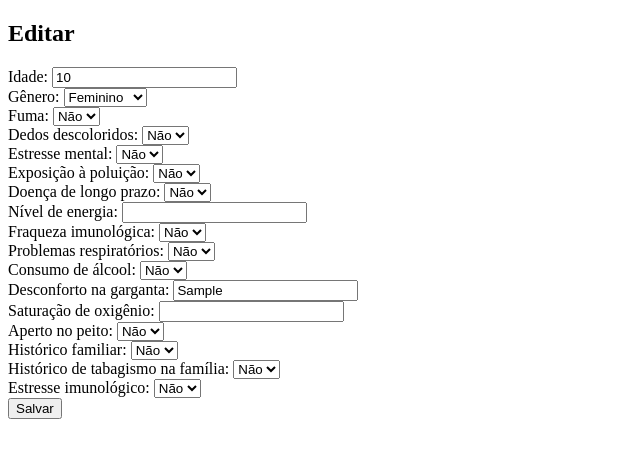
After one commit to matheusmattesco/django-classification, a Django app: template djangoclassification/app_cancer/templates/edit.html in a window 1280 px wide. The commit adds this page. Shown: the top 458 px of the page, without its empty margins (0-640 px from the left). Run offline with Django 5.2, Linux system fonts and the light colour scheme; the template is opened without the code that fills it: most values are stand-ins (such as "Sample title", 1, 10 or a date in 2020); parts of the project's set-up code (start-up, migrations or seed data) failed here and were passed over.

Commit message:
Alteração visual e edit quase pronto

```diff
--- a/djangoclassification/app_cancer/models.py
+++ b/djangoclassification/app_cancer/models.py
@@ -18,6 +18,7 @@ class LungCancer(models.Model):
     family_history = models.IntegerField(choices=[(0, 'Não'), (1, 'Sim')], null=True, blank=True)
     smoking_family_history = models.IntegerField(choices=[(0, 'Não'), (1, 'Sim')], null=True, blank=True)
     stress_immune = models.IntegerField(choices=[(0, 'Não'), (1, 'Sim')], null=True, blank=True)
+    resultado = models.CharField(max_length=20, null=True, blank=True)
 
     def __str__(self):
         return f'Paciente {self.id} - Idade: {self.age} - Gênero: {self.gender}'
--- /dev/null
+++ b/djangoclassification/app_cancer/templates/edit.html
@@ -0,0 +1,107 @@
+<!DOCTYPE html>
+<html lang="en">
+<head>
+    <meta charset="UTF-8">
+    <meta name="viewport" content="width=device-width, initial-scale=1.0">
+    <title>Document</title>
+</head>
+<body>
+    <h2>Editar</h2>
+
+    {% csrf_token %}
+
+    <form method="post" action="{% url 'edit' %}">
+        {% csrf_token %}
+        <input type="hidden" name="id" value="{{ instance.id }}">
+
+        Idade: <input type="number" name="age" value="{{ instance.age }}"><br>
+
+        Gênero:
+        <select name="gender">
+            <option value="0" {% if instance.gender == 0 %}selected{% endif %}>Feminino</option>
+            <option value="1" {% if instance.gender == 1 %}selected{% endif %}>Masculino</option>
+        </select><br>
+
+        Fuma:
+        <select name="smoking">
+            <option value="0" {% if instance.smoking == 0 %}selected{% endif %}>Não</option>
+            <option value="1" {% if instance.smoking == 1 %}selected{% endif %}>Sim</option>
+        </select><br>
+
+        Dedos descoloridos:
+        <select name="finger_discoloration">
+            <option value="0" {% if instance.finger_discoloration == 0 %}selected{% endif %}>Não</option>
+            <option value="1" {% if instance.finger_discoloration == 1 %}selected{% endif %}>Sim</option>
+        </select><br>
+
+        Estresse mental:
+        <select name="mental_stress">
+            <option value="0" {% if instance.mental_stress == 0 %}selected{% endif %}>Não</option>
+            <option value="1" {% if instance.mental_stress == 1 %}selected{% endif %}>Sim</option>
+        </select><br>
+
+        Exposição à poluição:
+        <select name="exposure_to_pollution">
+            <option value="0" {% if instance.exposure_to_pollution == 0 %}selected{% endif %}>Não</option>
+            <option value="1" {% if instance.exposure_to_pollution == 1 %}selected{% endif %}>Sim</option>
+        </select><br>
+
+        Doença de longo prazo:
+        <select name="long_term_illness">
+            <option value="0" {% if instance.long_term_illness == 0 %}selected{% endif %}>Não</option>
+            <option value="1" {% if instance.long_term_illness == 1 %}selected{% endif %}>Sim</option>
+        </select><br>
+
+        Nível de energia: <input type="number" step="0.01" name="energy_level" value="{{ instance.energy_level }}"><br>
+
+        Fraqueza imunológica:
+        <select name="immune_weakness">
+            <option value="0" {% if instance.immune_weakness == 0 %}selected{% endif %}>Não</option>
+            <option value="1" {% if instance.immune_weakness == 1 %}selected{% endif %}>Sim</option>
+        </select><br>
+
+        Problemas respiratórios:
+        <select name="breathing_issue">
+            <option value="0" {% if instance.breathing_issue == 0 %}selected{% endif %}>Não</option>
+            <option value="1" {% if instance.breathing_issue == 1 %}selected{% endif %}>Sim</option>
+        </select><br>
+
+        Consumo de álcool:
+        <select name="alcohol_consumption">
+            <option value="0" {% if instance.alcohol_consumption == 0 %}selected{% endif %}>Não</option>
+            <option value="1" {% if instance.alcohol_consumption == 1 %}selected{% endif %}>Sim</option>
+        </select><br>
+
+        Desconforto na garganta: <input type="text" name="throat_discomfort" value="{{ instance.throat_discomfort }}"><br>
+
+        Saturação de oxigênio: <input type="number" step="0.01" name="oxygen_saturation" value="{{ instance.oxygen_saturation }}"><br>
+
+        Aperto no peito:
+        <select name="chest_tightness">
+            <option value="0" {% if instance.chest_tightness == 0 %}selected{% endif %}>Não</option>
+            <option value="1" {% if instance.chest_tightness == 1 %}selected{% endif %}>Sim</option>
+        </select><br>
+
+        Histórico familiar:
+        <select name="family_history">
+            <option value="0" {% if instance.family_history == 0 %}selected{% endif %}>Não</option>
+            <option value="1" {% if instance.family_history == 1 %}selected{% endif %}>Sim</option>
+        </select><br>
+
+        Histórico de tabagismo na família:
+        <select name="smoking_family_history">
+            <option value="0" {% if instance.smoking_family_history == 0 %}selected{% endif %}>Não</option>
+            <option value="1" {% if instance.smoking_family_history == 1 %}selected{% endif %}>Sim</option>
+        </select><br>
+
+        Estresse imunológico:
+        <select name="stress_immune">
+            <option value="0" {% if instance.stress_immune == 0 %}selected{% endif %}>Não</option>
+            <option value="1" {% if instance.stress_immune == 1 %}selected{% endif %}>Sim</option>
+        </select><br>
+
+        <button type="submit">Salvar</button>
+    </form>
+
+</body>
+</html>
--- a/djangoclassification/app_cancer/templates/forms.html
+++ b/djangoclassification/app_cancer/templates/forms.html
@@ -6,8 +6,8 @@
     <title>Formulário de Previsão</title>
 </head>
 <body>
+    <h2>Predição de Câncer de Pulmão</h2>
     <form method="post">
-        {% csrf_token %}
         <table>
             <tr>
                 <td><label for="gender">Gênero (0=F, 1=M):</label></td>
@@ -85,9 +85,11 @@
         </table>
     </form>
 
+    <button onclick="window.location.href = '{% url 'list' %}'">Voltar</button>
 
     {% if resultado %}
         <h2>Resultado: {{ resultado }}</h2>
     {% endif %}
+
 </body>
 </html>
--- a/djangoclassification/app_cancer/urls.py
+++ b/djangoclassification/app_cancer/urls.py
@@ -1,11 +1,12 @@
 from django.urls import path
 from . import views
 from django.views.generic import RedirectView
-from app_cancer.views import LungCancerView
+from app_cancer.views import LungCancerView, LungCancerEdit
 
 urlpatterns = [
     path('', RedirectView.as_view(url='list/'), name='index'),
     path('list/', LungCancerView.as_view(), name='list'),
     path('register/', views.LungCancerRegister.as_view(), name='register'),
+    path('edit/<int:id>/', LungCancerEdit.as_view(), name='edit'),
 
 ]
```
Also changed, not shown: djangoclassification/app_cancer/templates/index.html (+57 -3 lines), djangoclassification/app_cancer/views.py (+67 -23 lines), djangoclassification/app_cancer/migrations/0005_lungcancer_resultado.py (added), djangoclassification/db.sqlite3.
